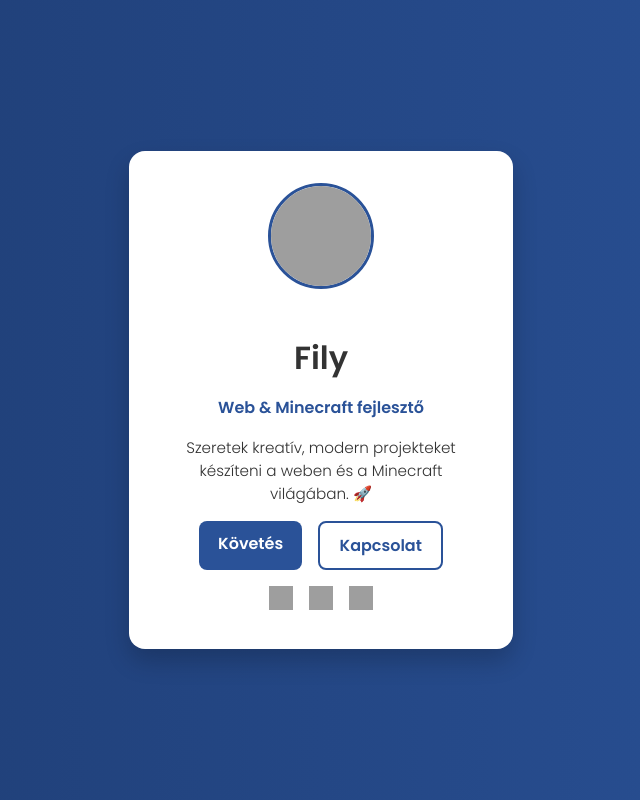
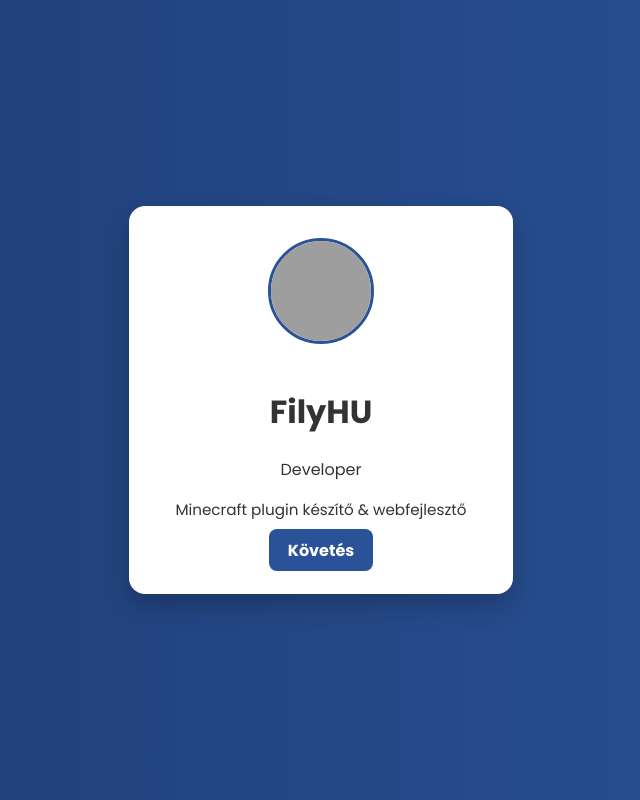
Before and after one commit to FilyHU/FilyHU.github.io, a plain HTML site: page index.html in a window 1280 px wide. Shown: the whole page, without its empty margins (319-959 px from the left). Drawn offline with Linux system fonts and the light colour scheme; grey boxes are pictures that could not be loaded.

Commit message:
Update index.html

```diff
--- a/index.html
+++ b/index.html
@@ -1,31 +1,21 @@
 <!DOCTYPE html>
 <html lang="hu">
 <head>
-  <meta charset="UTF-8" />
-  <meta name="viewport" content="width=device-width, initial-scale=1.0"/>
-  <title>Fily • Profil</title>
-  <link rel="stylesheet" href="styles.css" />
-  <link href="https://fonts.googleapis.com/css2?family=Poppins:wght@300;600&display=swap" rel="stylesheet">
+  <meta charset="UTF-8">
+  <meta name="viewport" content="width=device-width, initial-scale=1.0">
+  <title>FilyHU - Profil</title>
+  <link rel="stylesheet" href="styles.css">
+  <link href="https://fonts.googleapis.com/css2?family=Poppins:wght@400;700&display=swap" rel="stylesheet">
 </head>
 <body>
   <div class="card">
     <div class="avatar">
-      <img src="https://avatars.githubusercontent.com/u/9919?s=200&v=4" alt="Profilkép" />
+      <img src="https://avatars.githubusercontent.com/u/9919?s=200&v=4" alt="Profilkép">
     </div>
-    <h1>Fily</h1>
-    <p class="role">Web & Minecraft fejlesztő</p>
-    <p class="desc">Szeretek kreatív, modern projekteket készíteni a weben és a Minecraft világában. 🚀</p>
-
-    <div class="buttons">
-      <a href="#" class="btn">Követés</a>
-      <a href="mailto:valami@email.com" class="btn outline">Kapcsolat</a>
-    </div>
-
-    <div class="socials">
-      <a href="#"><img src="https://cdn.jsdelivr.net/gh/devicons/devicon/icons/github/github-original.svg" alt="GitHub"></a>
-      <a href="#"><img src="https://cdn.jsdelivr.net/gh/devicons/devicon/icons/linkedin/linkedin-original.svg" alt="LinkedIn"></a>
-      <a href="#"><img src="https://cdn.jsdelivr.net/gh/devicons/devicon/icons/twitter/twitter-original.svg" alt="Twitter"></a>
-    </div>
+    <h1>FilyHU</h1>
+    <p class="title">Developer</p>
+    <p class="desc">Minecraft plugin készítő & webfejlesztő</p>
+    <a href="#" class="btn">Követés</a>
   </div>
 </body>
 </html>
```
